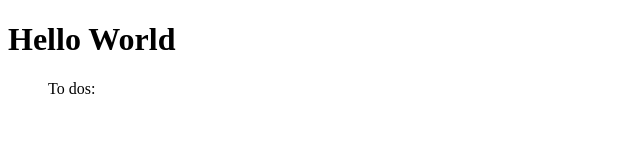
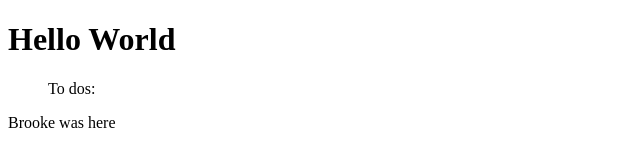
Before and after one commit to bjones782/demo-repo, a plain HTML site: page index.html in a window 1280 px wide. Shown: the whole page, without its empty margins (0-640 px from the left). Drawn offline with Linux system fonts and the light colour scheme; no server answers.

Commit message:
I did some stuff

```diff
--- a/index.html
+++ b/index.html
@@ -10,6 +10,7 @@
     <ul id="list">To dos:</ul>
   </head>
   <body>
+      <p>Brooke was here</p>
     <script defer type="text/javascript" src="index.js"></script>
   </body>
 </html>
```
